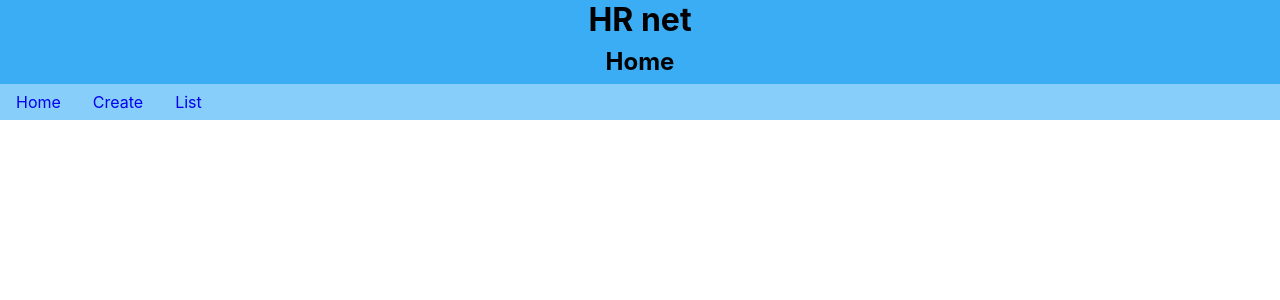
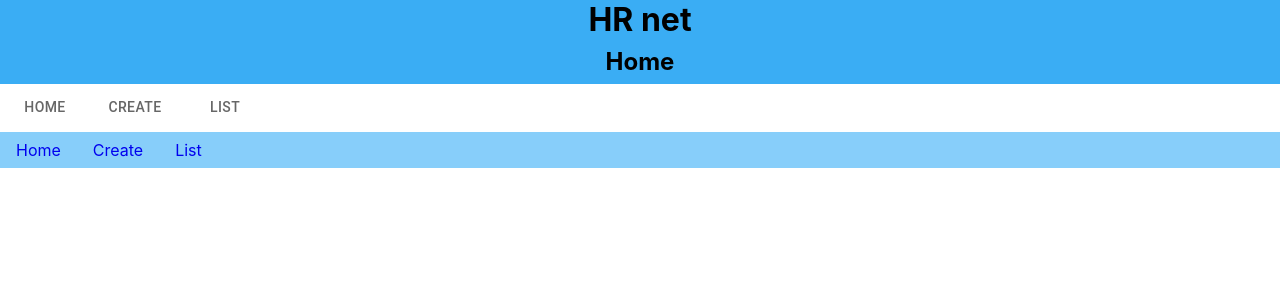
Before and after one commit to flogus/hrnet, a React (Create React App) app: page / in a window 1280 px wide. Shown: the top 300 px of the page. Built offline with nearby package versions, Linux system fonts and the light colour scheme.

Commit message:
fix: add the tab-nav

```diff
--- a/src/components/navigation/navigation.jsx
+++ b/src/components/navigation/navigation.jsx
@@ -1,10 +1,42 @@
-import React from 'react'
+import * as React from 'react';
 import './navigation.css'
+
+import Box from '@mui/material/Box';
+import Tabs from '@mui/material/Tabs';
+import Tab from '@mui/material/Tab';
 
 import { Link } from 'react-router-dom'
 
+
+
+function LinkTab(props) {
+  return (
+    <Tab
+      component="a"
+      onClick={(event) => {
+        event.preventDefault();
+      }}
+      {...props}
+    />
+  );
+}
+
 export default function navigation () {
+  const [value, setValue] = React.useState(0);
+
+  const handleChange = (event, newValue) => {
+    setValue(newValue);
+  };
+
   return (
+    <div>
+      <Box sx={{ width: '100%' }}>
+        <Tabs aria-label="nav tabs example">
+          <LinkTab label="Home" href="/" />
+          <LinkTab label="Create" href="/create" />
+          <LinkTab label="List" href="/list" />
+        </Tabs>
+      </Box>
       <nav>
         <ul>
           <li>
@@ -18,5 +50,6 @@ export default function navigation () {
           </li>
         </ul>
       </nav>
+    </div>
   )
 }
```
Lines whose indentation alone changed are shown as unchanged.
